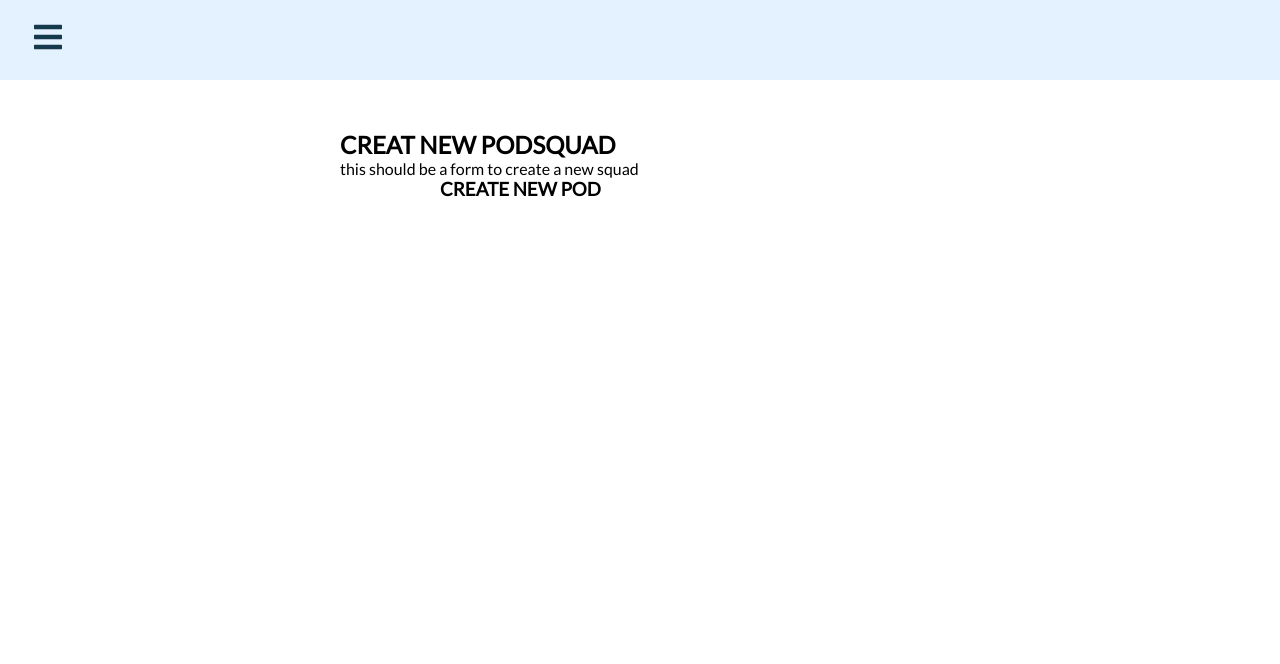
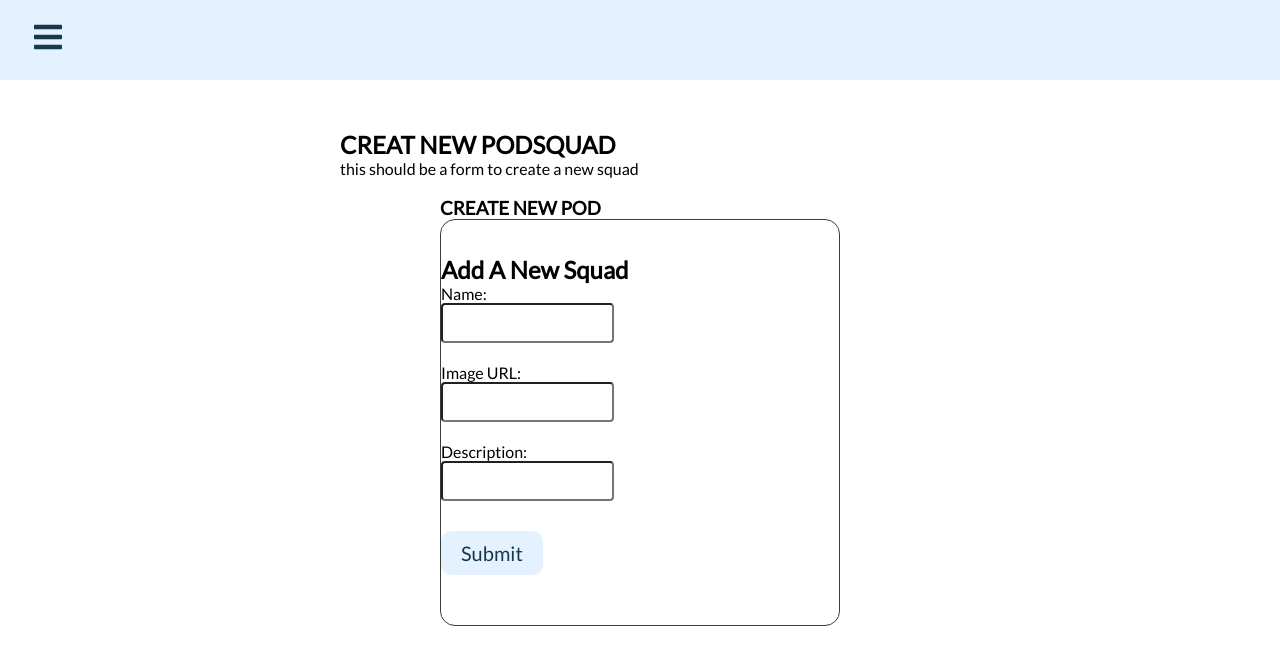
Before and after one commit to kerryoncoding/phase4-project-two, a React (Vite) app in the folder client/: page /create in a window 1280 px wide. Shown: the top 664 px of the page. Built offline with nearby package versions, Linux system fonts and the light colour scheme.

Commit message:
moved creating squad to Create page

```diff
--- a/client/src/components/Create.jsx
+++ b/client/src/components/Create.jsx
@@ -1,12 +1,30 @@
 import React from "react"
+import SquadForm from "./SquadForm"
+
+
+function addSquad(newProject){
+   fetch("http://localhost:5173/components/squadlist", {
+      method: "POST",
+      headers: {
+         "Content-Type":"application/json"
+      },
+      body: JSON.stringify(newProject)
+   })
+   .then(res => res.json())
+   .then(data => {
+      setProjectList([...projectList, data])
+   })
+}
 
 function Create(){
    return (
       <div className="about-container">
          <h2>CREAT NEW PODSQUAD</h2>
          <p>this should be a form to create a new squad</p>
+         <br />
          <div className="skill-list">
             <h3>CREATE NEW POD</h3>
+            <SquadForm addSquad={addSquad} />
          </div>
       </div>
 
--- a/client/src/components/Home.jsx
+++ b/client/src/components/Home.jsx
@@ -12,7 +12,7 @@ function Home(){
          {/* <Squads /> */}
          <br />
          <br />
-       <Login />
+       {/* <Login /> */}
       </div>
    )
 }
--- a/client/src/components/ProjectForm.jsx
+++ b/client/src/components/SquadForm.jsx
@@ -1,7 +1,7 @@
 import React, {useState} from "react"
 
 
-function ProjectForm({addProject}){
+function SquadForm({addSquad}){
 
    const [name, setName] = useState("")
    const [description, setDescription] = useState("")
@@ -14,7 +14,7 @@ function ProjectForm({addProject}){
          description: description,
          image: image
       }
-      addProject(newProject)
+      addSquad(newProject)
       setName("")
       setImage("")
       setDescription("")
@@ -22,7 +22,7 @@ function ProjectForm({addProject}){
 
    return (
       <div className="formContainer">
-         <h2>Add A Project</h2>
+         <h2>Add A New Squad</h2>
          <form className="projectForm" onSubmit={handleForm}>
             <div>
                <label>Name: </label>
@@ -30,7 +30,7 @@ function ProjectForm({addProject}){
                <input type="text" id="name" value={name} onChange={(e)=>setName(e.target.value)}/>
             </div>
             <div>
-               <label>Image: </label>
+               <label>Image URL: </label>
             <br />
                <input type="text" id="image" value={image}  onChange={(e)=>setImage(e.target.value)} />
             </div>
@@ -48,4 +48,4 @@ function ProjectForm({addProject}){
 }
 
 
-export default ProjectForm;
+export default SquadForm;
--- a/client/src/components/Squadlist.jsx
+++ b/client/src/components/Squadlist.jsx
@@ -1,9 +1,9 @@
 import React, {useState} from "react"
-import ProjectForm from "./ProjectForm"
+// import ProjectForm from "./SquadForm"
 import SquadItem from "./SquadItem"
 
 
-function Squadlist({projectList, deleteItem, addProject}){
+function Squadlist({projectList, deleteItem}){
 
    const [showForm, setShowForm] = useState(false)
    const [buttonText, setButtonText] = useState("Show")
@@ -29,9 +29,9 @@ function Squadlist({projectList, deleteItem, addProject}){
       <div className="card-container">
          <h2>ALL SQUADS HERE.....</h2>
          {showSquads}
-         <hr className="breakline" />
-         <button onClick={toggleForm} className="formToggleButton">{buttonText} Form</button>
-         {(showForm) ? <ProjectForm addProject={addProject} /> : "" }
+         {/* <hr className="breakline" /> */}
+         {/* <button onClick={toggleForm} className="formToggleButton">{buttonText} Form</button>
+         {(showForm) ? <ProjectForm addProject={addProject} /> : "" } */}
       </div>
    )
 }
--- a/client/src/components/Squads.jsx
+++ b/client/src/components/Squads.jsx
@@ -24,26 +24,14 @@ function Squads() {
    }
 
 
-   function addProject(newProject){
-      fetch("http://localhost:5173/components/squadlist", {
-         method: "POST",
-         headers: {
-            "Content-Type":"application/json"
-         },
-         body: JSON.stringify(newProject)
-      })
-      .then(res => res.json())
-      .then(data => {
-         setProjectList([...projectList, data])
-      })
-   }
+
 
 
    return (
       <div className="about-container">
          <h2>LIST ALL SQADS</h2>
          <div className="card-container">
-            <Squadlist projectList={projectList} addProject={addProject} deleteItem={deleteItem} />
+            <Squadlist projectList={projectList} deleteItem={deleteItem} />
          </div>
       </div>
    )
```
